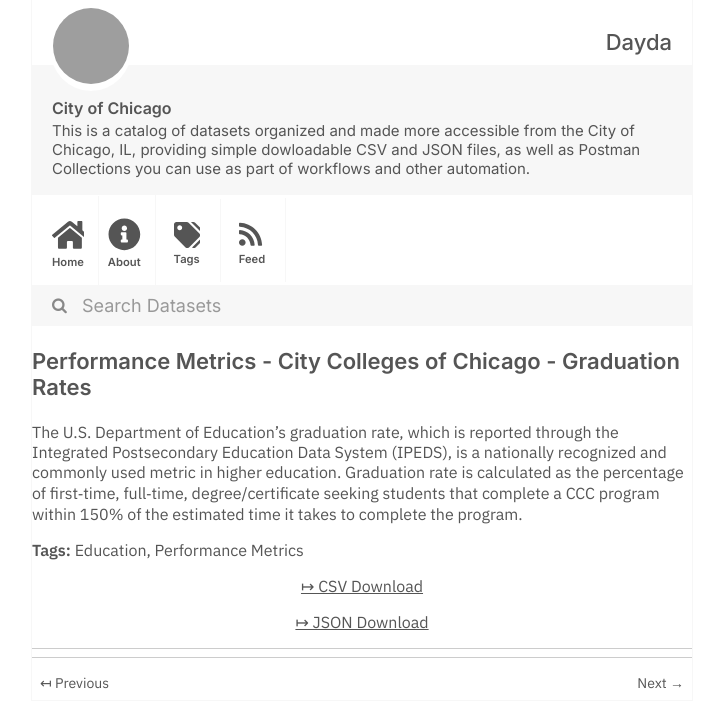
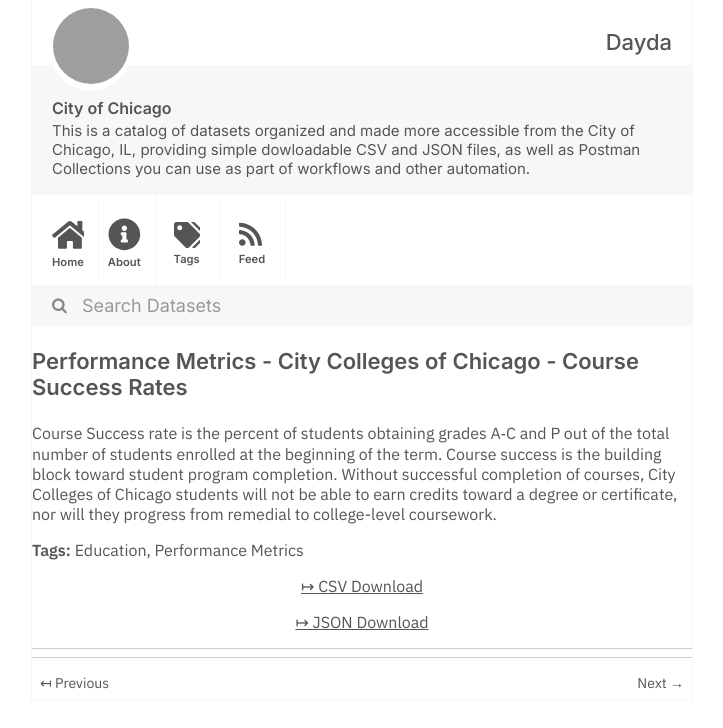
Before and after one commit to dayda-entities/city-of-chicago, a Jekyll site: the page built from _posts/2020-11-10-performance-metrics-city-colle.md, in a window 1280 px wide, cut to the strip 0-728 px from the top of the page. Shown: the whole strip, without its empty margins (278-1001 px from the left). Built offline with Jekyll 4.4.1, drawn with Linux system fonts in a browser that asks for light colours; grey boxes are pictures that could not be loaded.

Commit message:
Publish Data

```diff
--- a/_posts/2020-11-10-performance-metrics-city-colle.md
+++ b/_posts/2020-11-10-performance-metrics-city-colle.md
@@ -1,7 +1,7 @@
 ---
-title: Performance Metrics - City Colleges of Chicago - Graduation Rates
-created: '2020-11-10T16:55:32.876387'
-modified: '2020-11-10T16:55:32.876394'
+title: Performance Metrics - City Colleges of Chicago - Course Success Rates
+created: '2020-11-10T16:55:32.902881'
+modified: '2020-11-10T16:55:32.902891'
 state: active
 type: dataset
 tags:
@@ -10,10 +10,11 @@ tags:
 groups:
   - Local Government
 csv_url: >-
-  https://data.cityofchicago.org/api/views/vvxi-nsph/rows.csv?accessType=DOWNLOAD
+  https://data.cityofchicago.org/api/views/vz8e-347q/rows.csv?accessType=DOWNLOAD
 json_url: >-
-  https://data.cityofchicago.org/api/views/vvxi-nsph/rows.json?accessType=DOWNLOAD
+  https://data.cityofchicago.org/api/views/vz8e-347q/rows.json?accessType=DOWNLOAD
 layout: post
 
 ---
-The U.S. Department of Education’s graduation rate, which is reported through the Integrated Postsecondary Education Data System (IPEDS), is a nationally recognized and commonly used metric in higher education. Graduation rate is calculated as the percentage of first‐time, full‐time, degree/certificate seeking students that complete a CCC program within 150% of the estimated time it takes to complete the program.
+Course Success rate is the percent of students obtaining grades A‐C and P out of the total number of students enrolled at the beginning of the term.
+Course success is the building block toward student program completion. Without successful completion of courses, City Colleges of Chicago students will not be able to earn credits toward a degree or certificate, nor will they progress from remedial to college-level coursework.
```
